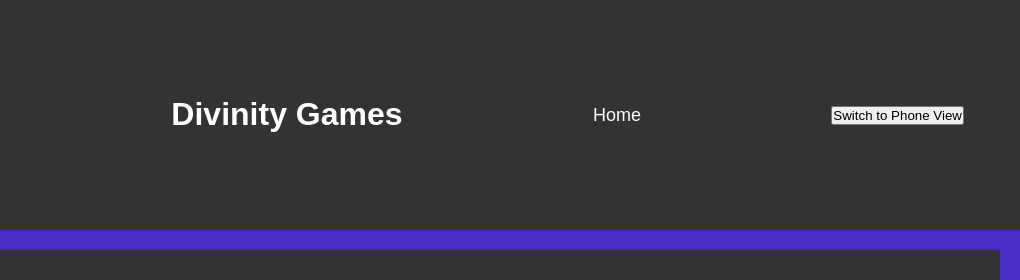
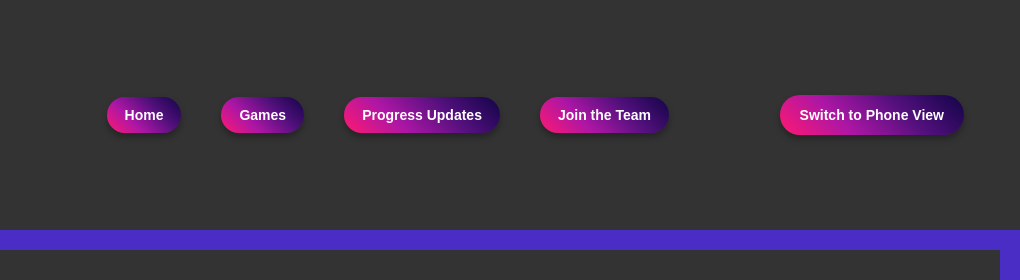
Before and after one commit to Laxso/Updates-page, a plain HTML site: page index.html in a window 1280 px wide. Shown: the top 280 px of the page, 260-1280 px from the left. Drawn offline with Linux system fonts and the light colour scheme.

Commit message:
Update index.html

```diff
--- a/index.html
+++ b/index.html
@@ -78,17 +78,94 @@
 </head>
 <body class="pc-view">
 
-    <!-- Header Section -->
+<!-- Header Section -->
 <header>
     <nav>
+        <!-- Logo -->
         <img src="1.png" alt="Divinity Games Logo" style="max-width:200px; height:auto;">
-        <h1>Divinity Games</h1>
-        <ul>
-            <li><a href="https://laxso.github.io/Divinity-Games/" target="_blank">Home</a></li>
+
+        <!-- Nav Buttons -->
+        <ul style="list-style:none; display:flex; gap:10px; padding:0; margin:0;">
+            <li>
+                <a href="https://laxso.github.io/Divinity-Games/" target="_blank" style="text-decoration:none;">
+                    <button class="bounce-item" style="
+                        background: linear-gradient(45deg, #ff1971, #ad16a5, #51107c, #120447);
+                        color: white;
+                        font-size: 14px;
+                        font-weight: bold;
+                        padding: 10px 18px;
+                        border: none;
+                        border-radius: 20px;
+                        cursor: pointer;
+                        box-shadow: 0 4px 6px rgba(0,0,0,0.3);
+                    ">Home</button>
+                </a>
+            </li>
+            <li>
+                <a href="#games" style="text-decoration:none;">
+                    <button class="bounce-item" style="
+                        background: linear-gradient(45deg, #ff1971, #ad16a5, #51107c, #120447);
+                        color: white;
+                        font-size: 14px;
+                        font-weight: bold;
+                        padding: 10px 18px;
+                        border: none;
+                        border-radius: 20px;
+                        cursor: pointer;
+                        box-shadow: 0 4px 6px rgba(0,0,0,0.3);
+                    ">Games</button>
+                </a>
+            </li>
+            <li>
+                <a href="https://laxso.github.io/Updates-page/" target="_blank" style="text-decoration:none;">
+                    <button class="bounce-item" style="
+                        background: linear-gradient(45deg, #ff1971, #ad16a5, #51107c, #120447);
+                        color: white;
+                        font-size: 14px;
+                        font-weight: bold;
+                        padding: 10px 18px;
+                        border: none;
+                        border-radius: 20px;
+                        cursor: pointer;
+                        box-shadow: 0 4px 6px rgba(0,0,0,0.3);
+                    ">Progress Updates</button>
+                </a>
+            </li>
+            <li>
+                <a href="https://laxso.github.io/Join-the-team/" target="_blank" style="text-decoration:none;">
+                    <button class="bounce-item" style="
+                        background: linear-gradient(45deg, #ff1971, #ad16a5, #51107c, #120447);
+                        color: white;
+                        font-size: 14px;
+                        font-weight: bold;
+                        padding: 10px 18px;
+                        border: none;
+                        border-radius: 20px;
+                        cursor: pointer;
+                        box-shadow: 0 4px 6px rgba(0,0,0,0.3);
+                    ">Join the Team</button>
+                </a>
+            </li>
         </ul>
-        <button id="toggleView" onclick="toggleViewMode()">Switch to Phone View</button>
+
+        <!-- Toggle View Button -->
+        <button id="toggleView" class="bounce-item" onclick="toggleViewMode()"
+            style="
+                background: linear-gradient(45deg, #ff1971, #ad16a5, #51107c, #120447);
+                color: white;
+                font-size: 14px;
+                font-weight: bold;
+                padding: 12px 20px;
+                border: none;
+                border-radius: 25px;
+                cursor: pointer;
+                box-shadow: 0 4px 6px rgba(0,0,0,0.3);
+            ">
+            Switch to Phone View
+        </button>
     </nav>
 </header>
+
 
 
     <!-- Main Content -->
```
